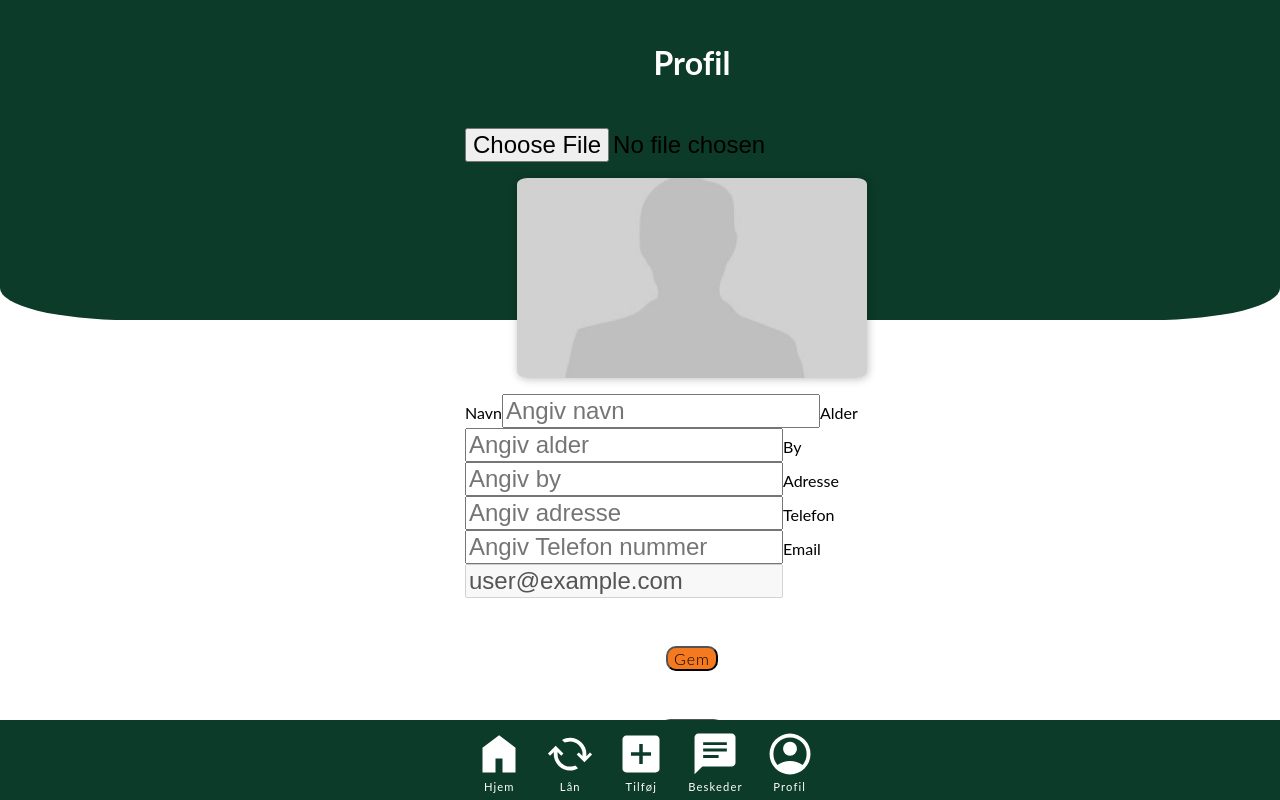
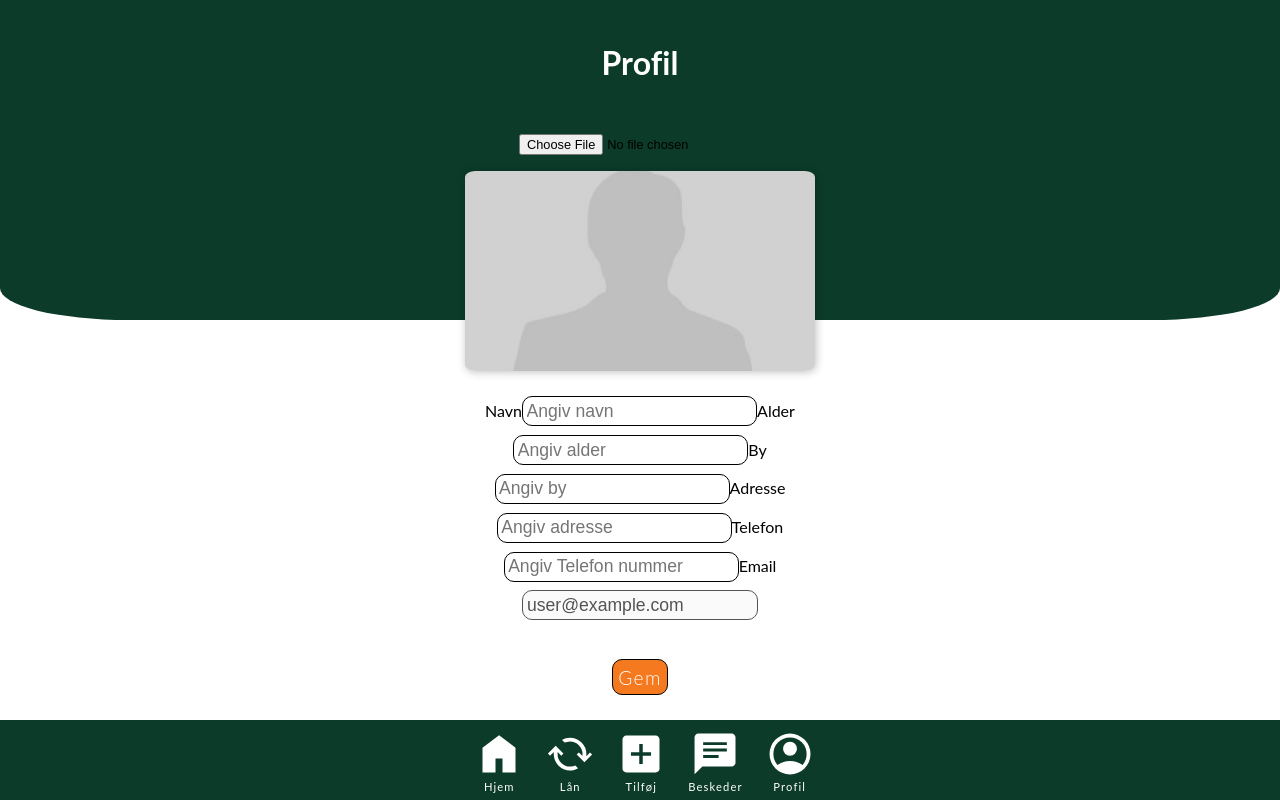
Before and after one commit to kdk97/havenem, a React (Create React App) app: page /min-profil in a window 1280 px wide. Built offline with nearby package versions, Linux system fonts and the light colour scheme; no server answers; sample sign-in values are in the browser's storage.

Commit message:
styling på drengen

```diff
--- a/src/index.css
+++ b/src/index.css
@@ -16,6 +16,12 @@ h1 {
     letter-spacing: 0.1px;
     text-align: center;
     color: white;
+    text-decoration: none;
+}
+
+h1 a{
+  text-decoration: none;
+  color: black;
 }
 
 .page {
@@ -28,10 +34,23 @@ h1 {
 
 form {
   padding-top: 20px;
+  text-align: center;
 }
 
 form input{
-  font-size: 1.5em;
+  font-size: 1.1em;
+  border-radius: 10px;
+  margin-top: 0.5em;
+  border: 1px solid;
+  padding: 0.2em;
+}
+
+.file-input{
+  font-size: 0.8em;
+  border-radius: 0;
+  margin-top: 0.5em;
+  border: 0px solid;
+  padding: 0;
 }
 
 /*--------grid-container--------*/
@@ -68,7 +87,7 @@ form input{
 
 /*---------image preview --------*/
 .image-preview {
-  width: 100%;
+  width: 80%;
   max-width: 350px;
   height: 200px;
   object-fit: cover;
@@ -87,9 +106,12 @@ button {
   letter-spacing: 0.07em;
   background-color: #F5791E;
   display: block;
-  margin: 3em auto 0;
+  margin: 2em auto 0;
   font-family: "Lato", sans-serif;
-  font-size: 1em;
+  font-size: 1.2em;
+  border: 1px solid black;
+  color: white;
+  padding: 0.3em;
 }
 
 button a {
@@ -97,8 +119,6 @@ button a {
   color: white;
   font-size: 2em;
 }
-
-/* ---------- input---------- */
 
 
 
@@ -192,7 +212,7 @@ nav p{
   object-fit: scale-down;
   border-radius: 3%;
   height: 400px;
-  padding-top: 30px;
+  padding-top: 60px;
 }
 
 
@@ -206,10 +226,26 @@ nav p{
 }
 
 .swiper button{
-  font-weight: 300;
-  border-radius: 10px;
-  letter-spacing: 0.07em;
-  background-color: #F5791E;
-  font-family: "Lato", sans-serif;
-  margin-right: 15%;
+  margin-right: 10%;
 }
+
+.swiper-horizontal>.swiper-pagination-bullets, .swiper-pagination-bullets.swiper-pagination-horizontal{
+  z-index: 0;
+}
+
+/* ---------- Opret-bruger ---------- */
+
+.opret-bruger p{
+  font-size: 1em;
+  text-align: center;
+  color: black;
+  margin: auto;
+  margin-top: 2.5em;
+}
+
+/* ---------- front-page ---------- */
+
+.front-page p{
+  text-align: center;
+  font-size: 1.2em;
+}
--- a/src/pages/FrontPage.js
+++ b/src/pages/FrontPage.js
@@ -6,14 +6,17 @@ export default function FrontPage() {
 
 
     return(
-        <div className="page">
+        <section className="page">
+          <div className="front-page">
           <img className="logo" src={logo} alt="skovl-logo" />
-          <button>
+          <h1>
             <Link to="/kom-igang">Opret bruger</Link>
-          </button>
-          <button>
+          </h1>
+          <p>Eller</p>
+          <h1>
             <Link to="/log-ind">Log ind</Link>
-          </button>
+          </h1>
           </div>
+          </section>
     )
 }
--- a/src/pages/LoginPage.js
+++ b/src/pages/LoginPage.js
@@ -37,12 +37,13 @@ export default function SignInPage() {
           name="password"
           placeholder="Indtast dit kodeord"
         />
+              <p className="text-center1">
+        Har du ikke en bruger? <Link to="/sign-up">Opret</Link>
+      </p>
         <p className="text-error">{errorMessage}</p>
         <button>Log ind</button>
       </form>
-      <p className="text-center1">
-        Har du ikke en bruger? <Link to="/sign-up">Opret</Link>
-      </p>
+
     </section>
   );
 }
--- a/src/pages/OnboardingPage.js
+++ b/src/pages/OnboardingPage.js
@@ -9,7 +9,7 @@ import 'swiper/css/navigation';
 import 'swiper/css/pagination';
 import 'swiper/css/scrollbar';
 
-export default () => {
+export default function OnBoardingPage () {
 
   const navigate = useNavigate();
 
@@ -19,7 +19,6 @@ export default () => {
 
   return (
     <Swiper
-      // install Swiper modules
       modules={[Navigation, Pagination, A11y]}
       spaceBetween={50}
       slidesPerView={1}
--- a/src/pages/SignUpPage.js
+++ b/src/pages/SignUpPage.js
@@ -52,24 +52,26 @@ export default function SignUpPage() {
 
   return (
     <section className="page">
-      <img className="logo" src={logo} alt="Logo" />
-      <p className="lille-tekst">
-        Opret dig for at lave din egen træningsplan & dele den med andre
-      </p>
+      <div className="opret-bruger">
+
       <form onSubmit={handleSignUp}>
       <label>
-          <input
-            type="file"
-            className="file-input"
-            accept="image/*"
-          />
+
           <img
             className="image-preview"
             src={image}
             alt="Choose"
             onError={(event) => (event.target.src = imgPlaceholder)}
           />
+          <input
+            type="file"
+            className="file-input"
+            accept="image/*"
+          />
         </label>
+        <p >
+        Opret bruger
+      </p>
         <label>
           <input
             type="text"
@@ -122,11 +124,12 @@ export default function SignUpPage() {
           placeholder="Indtast dit kodeord"
         />
         <p className="text-error">{errorMessage}</p>
-        <button>Sign Up</button>
+        <button>Opret</button>
       </form>
       <p className="text-center">
         Har du allerede en bruger? <Link to="/sign-in">Log in</Link>
       </p>
+      </div>
     </section>
   );
 }
```
